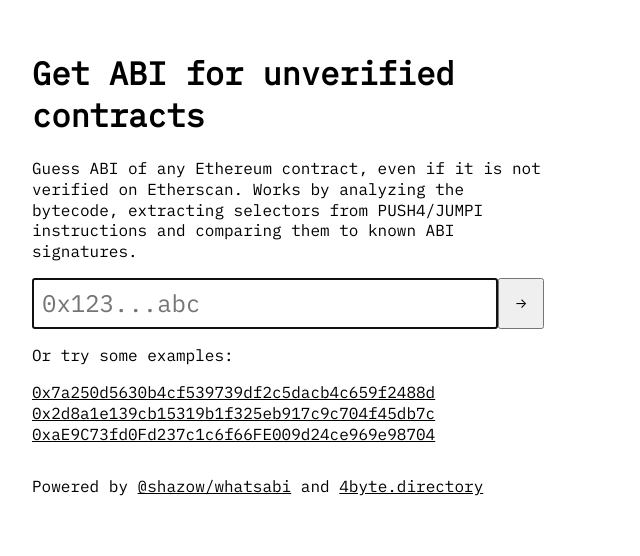
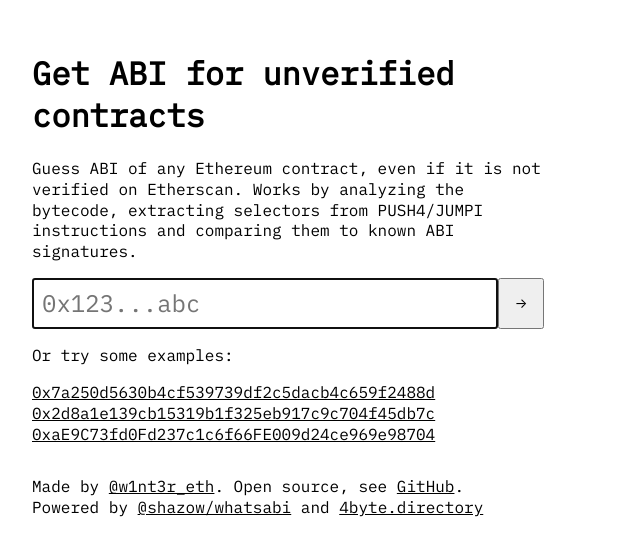
Before and after one commit to w1nt3r-eth/abi.w1nt3r.xyz, a Next.js app: page / in a window 1280 px wide. Shown: the top 556 px of the page, without its empty margins (0-640 px from the left). Built offline with nearby package versions, Linux system fonts and the light colour scheme.

Commit message:
Add link to the GitHub repo

```diff
--- a/components/Footer.tsx
+++ b/components/Footer.tsx
@@ -1,6 +1,8 @@
 export default function Footer() {
   return (
     <footer>
+      Made by <a href="https://twitter.com/w1nt3r_eth">@w1nt3r_eth</a>. Open source, see{' '}
+      <a href="https://github.com/w1nt3r-eth/abi.w1nt3r.xyz">GitHub</a>.<br />
       Powered by <a href="https://github.com/shazow/whatsabi">@shazow/whatsabi</a> and{' '}
       <a href="https://www.4byte.directory/">4byte.directory</a>
       <style jsx>{`
```
